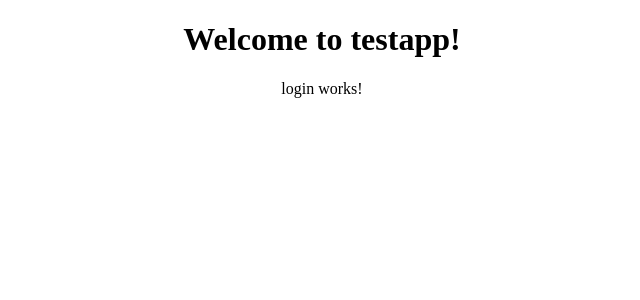
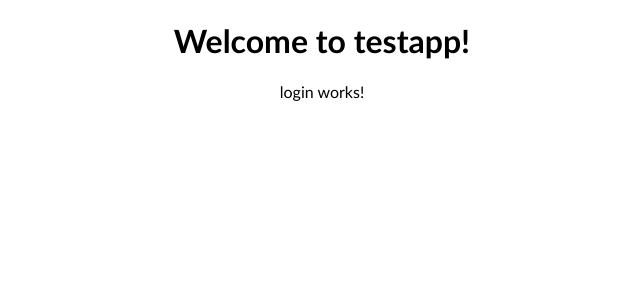
Before and after one commit to jonathanCNITA/-Daily-Stand-Up, an Angular app: page / in a window 1280 px wide. Shown: the top 300 px of the page, without its empty margins (318-958 px from the left). Built offline with nearby package versions, Linux system fonts and the light colour scheme.

Commit message:
add material theme

```diff
--- a/src/styles.scss
+++ b/src/styles.scss
@@ -1 +1,5 @@
 /* You can add global styles to this file, and also import other style files */
+@import "~@angular/material/prebuilt-themes/indigo-pink.css";
+body {
+    font-family: 'Trebuchet MS', 'Lucida Sans Unicode', 'Lucida Grande', 'Lucida Sans', Arial, sans-serif;
+}
```
